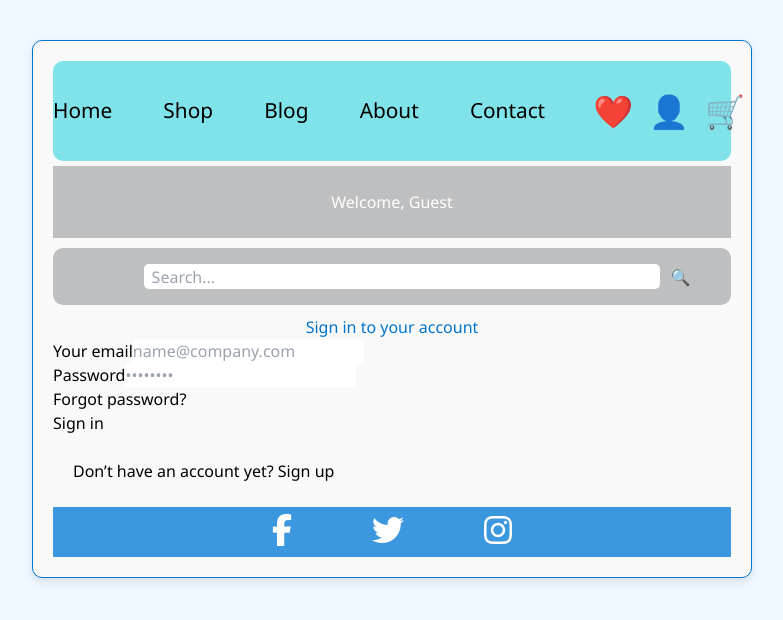
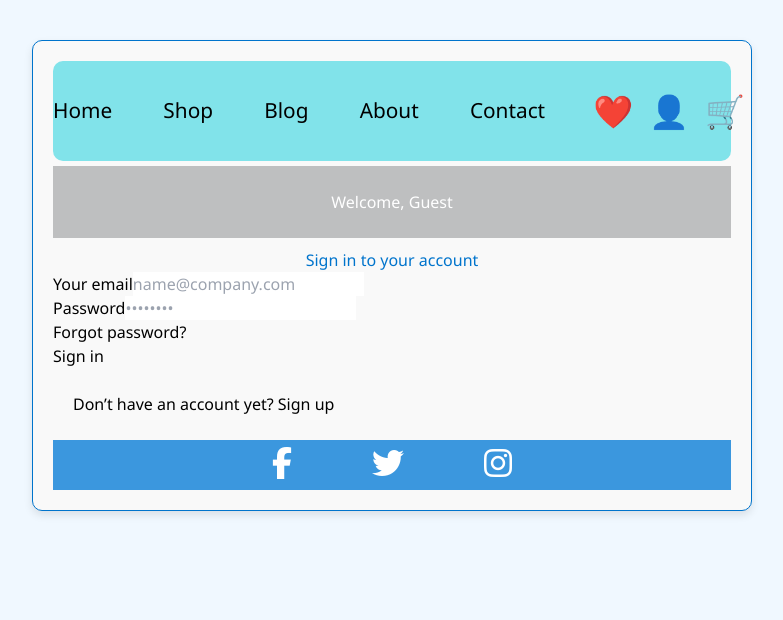
Before and after one commit to EdwinFelizDR/BlueStone, a React (Vite) app in the folder frontend/: page /Login in a window 1280 px wide. Shown: the top 620 px of the page, without its empty margins (248-1031 px from the left). Built offline with nearby package versions, Linux system fonts and the light colour scheme.

Commit message:
search box is filtering by products search criteria

```diff
--- a/frontend/src/App.jsx
+++ b/frontend/src/App.jsx
@@ -15,16 +15,20 @@ import { UserProvider } from './components/UserContext';
 import CartItems from './components/CartItems';
 import ProductDetail from './components/ProductDetail';
 import Checkout from './components/Checkout';
+import { useState } from 'react';
+
 function App() {
+  const [searchQuery, setSearchQuery] = useState(''); // Add search query state
+
   return (
     <>
       <UserProvider>
         <Router>
           <div className='container'>
-            <Header />
+            <Header searchQuery={searchQuery} setSearchQuery={setSearchQuery} /> {/* Pass search props */}
             <Routes>
               <Route path='/' element={<ProductCard />}></Route>
-              <Route path='/ShopAll' element={<ShopAll />} ></Route>
+              <Route path='/ShopAll' element={<ShopAll searchQuery={searchQuery}/>} ></Route> {/* Pass search query */}
               <Route path='/product/:id' element={<ProductDetail />} />
               <Route path='/Blog' element={<Blog />} ></Route>
               <Route path='/Contact' element={<Contact />} ></Route>
--- a/frontend/src/components/Header.jsx
+++ b/frontend/src/components/Header.jsx
@@ -1,11 +1,12 @@
 import React, { useEffect } from 'react';
-import { Link, useNavigate } from 'react-router-dom';
+import { Link, useNavigate, useLocation } from 'react-router-dom';
 import { useUser } from './UserContext';
 import '../css/App.css';
 
-const Header = () => {
+const Header = ({ searchQuery, setSearchQuery }) => { // Accept search props
   const { user, logout } = useUser();
   const navigate = useNavigate();
+  const location = useLocation(); // Access the current location
   const userContext = useUser();
 
   const handleLogout = () => {
@@ -49,10 +50,14 @@ const Header = () => {
         <p>Welcome, {user ? user.firstName+" "+user.lastName || 'Guest' : 'Guest'}</p>
         {user && <button onClick={handleLogout}>Logout</button>}
       </div>
-      <div className="search-box">
-        <input type="text" placeholder="Search..." style={{ height: '25px' }} />
-        <button className="icon">🔍</button>
-      </div>
+      {/* Render the search box only on the /shopall page */}
+      {location.pathname === '/shopall' && (
+        <div className="search-box">
+          <input type="text" placeholder="Search..." style={{ height: '25px' }} value={searchQuery}
+          onChange={(e) => setSearchQuery(e.target.value)}/>
+          <button className="icon">🔍</button>
+        </div>
+      )}
     </header>
   );
 };
--- a/frontend/src/components/ShopAll.jsx
+++ b/frontend/src/components/ShopAll.jsx
@@ -4,7 +4,7 @@ import '../css/ShopAll.css';
 import '../css/App.css';
 import { useUser } from './UserContext';
 
-function ShopAll() {
+function ShopAll({ searchQuery }) {
   const [products, setProducts] = useState([]);
   const [cart, setCart] = useState([]);
   const [message, setMessage] = useState(''); // State for success/error messages
@@ -22,6 +22,12 @@ function ShopAll() {
     }
     fetchData();
   }, []);
+
+    // Filter products based on the search query
+    const filteredProducts = products.filter(product =>
+      product.name.toLowerCase().includes(searchQuery.toLowerCase()) ||
+      product.description.toLowerCase().includes(searchQuery.toLowerCase())
+    );
 
   // Function to handle the add-to-cart functionality
   const addToCart = async (productId) => {
@@ -65,8 +71,8 @@ function ShopAll() {
       {/* Display success/error message */}
       {message && <div className="message-box">{message}</div>}
       <div className="product-grid">
-        {products && products.length > 0 ? (
-          products.map((product, index) => {
+      {filteredProducts && filteredProducts.length > 0 ? (
+          filteredProducts.map((product, index) => {
             const productUrl = `/product/${product.productId || 'unknown'}`;
             return product ? (
               <div key={product.id || `unknown-${index}`} className="product-card">
```
